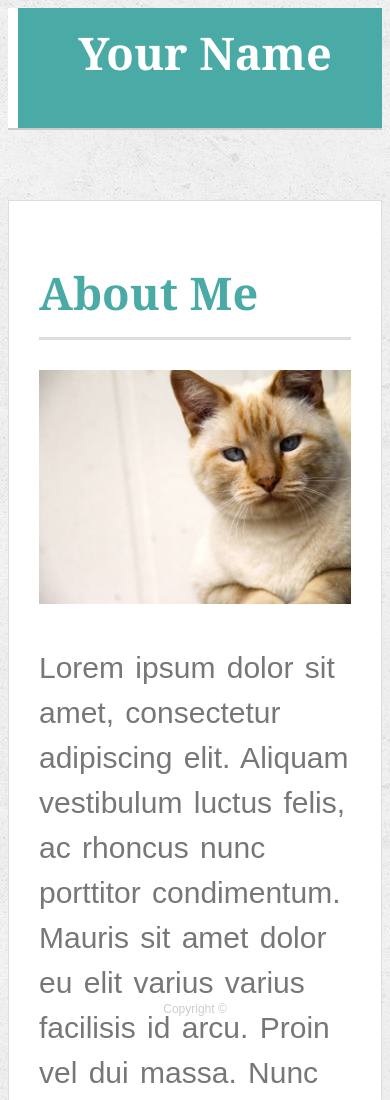
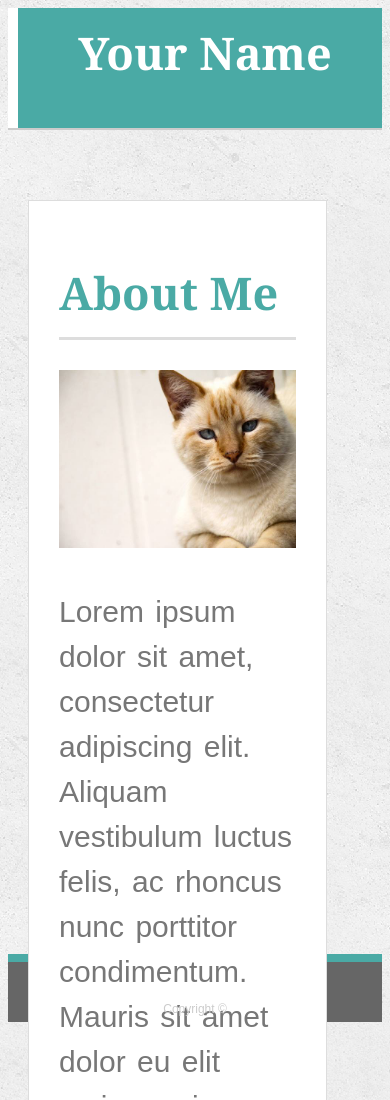
Before and after one commit to dnedaniele/Responsive-Portfolio, a plain HTML site: page index.html in a window 390 px wide. Shown: the top 1100 px of the page. Drawn offline with Linux system fonts and the light colour scheme.

Commit message:
first changes

```diff
--- a/assets/css/style.css
+++ b/assets/css/style.css
@@ -224,6 +224,33 @@ input[type=submit] {
   body {
     padding-top: 0;
   }
+
+  section p {
+    font-size: 30px;
+    line-height: 1.8;
+  }
+  nav {
+    font-size: 20px;
+    margin-top: 25px;
+    margin-left: 100px;
+  }
+  #logo {
+    font-size: 40px;
+    margin-left: 10px;
+    height: 100px;
+  }
+  h1 {
+    font-size: 43px;
+  }
+
+  .auth-image {
+    width: 300px;
+  }
+  .main-section {
+    width: 80%;
+    margin: 0 0 40px 20px;
+  }
+
 }
 
 @media screen and (max-width: 768px) {
```
